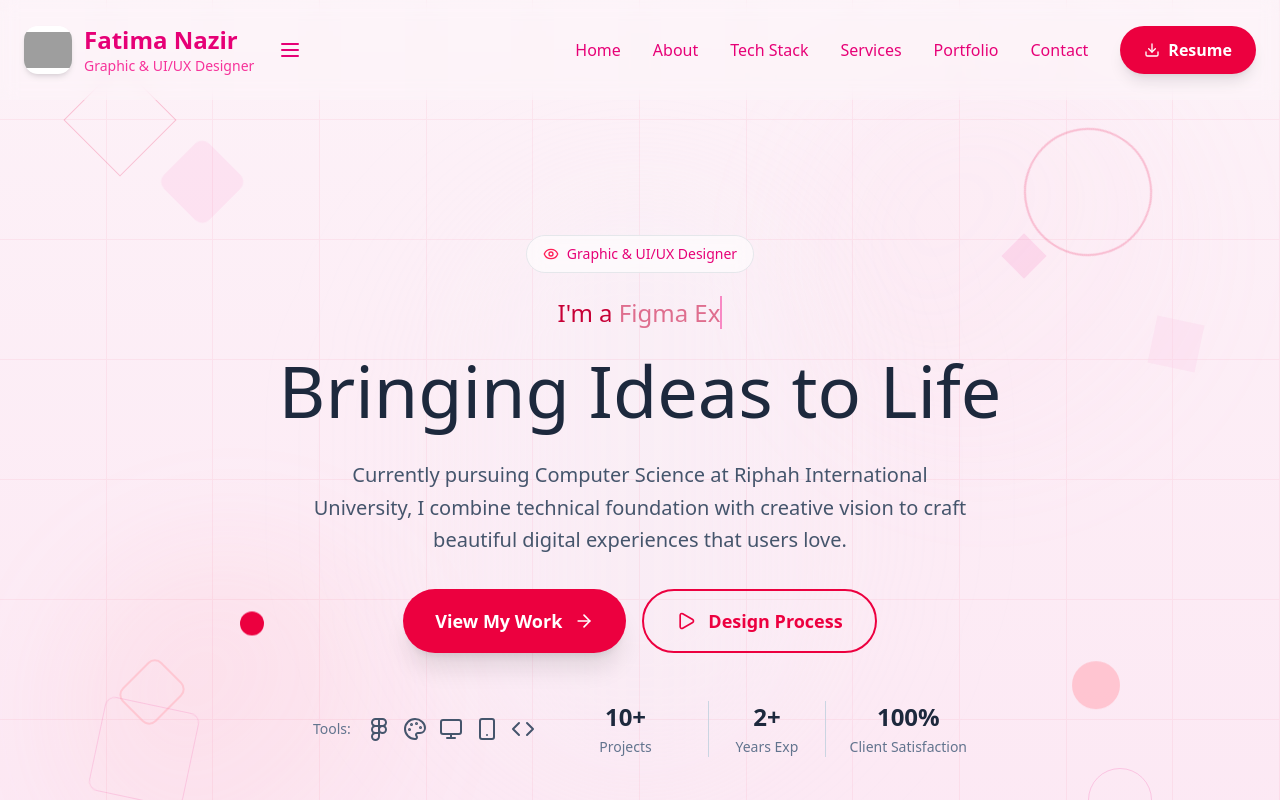
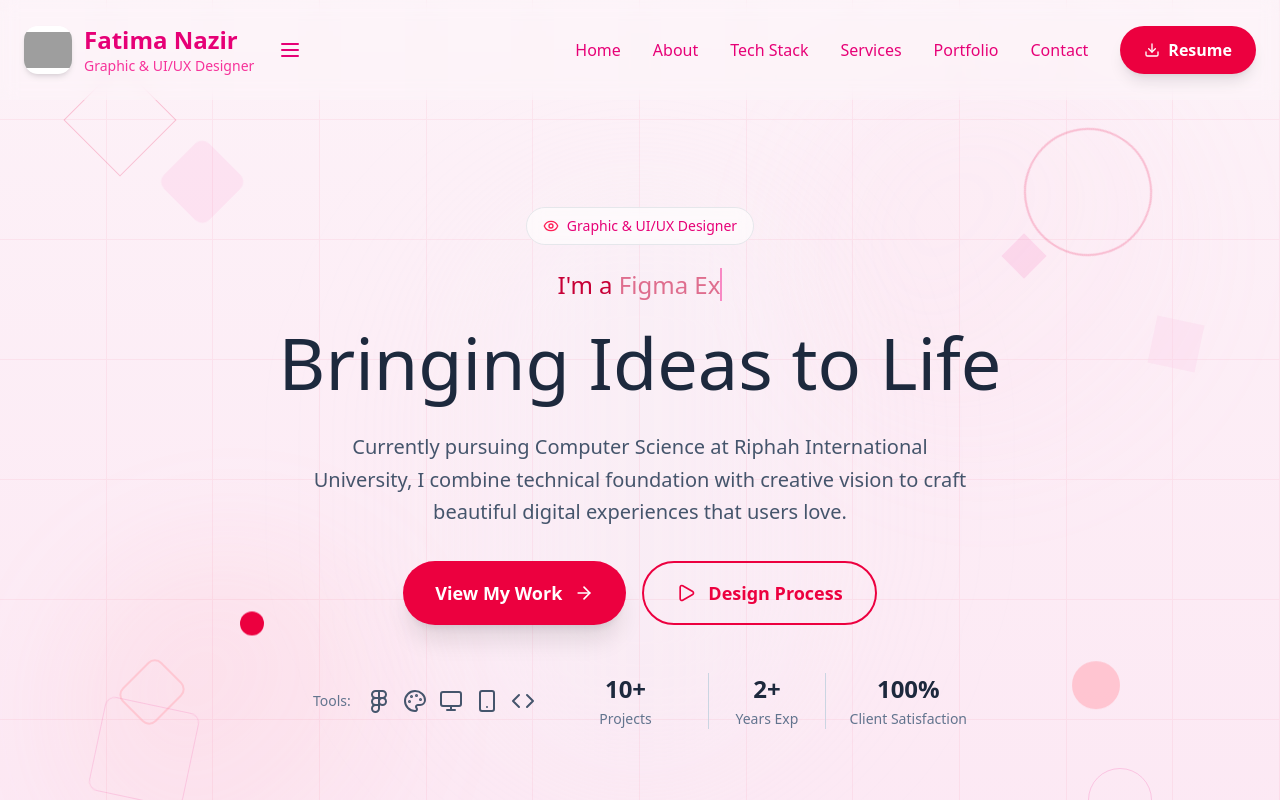
Before and after one commit to muhammadusmanahmedx/newportfolio, a Next.js app: page / in a window 1280 px wide. Shown: the top 800 px of the page. Built offline with nearby package versions, Linux system fonts and the light colour scheme; grey boxes are pictures that could not be loaded.

Commit message:
margin set final

```diff
--- a/app/components/header.tsx
+++ b/app/components/header.tsx
@@ -259,7 +259,7 @@ export default function UIUXDesignerHeader() {
         </div>
       )}
 
-      <section className="relative min-h-[120vh] overflow-hidden bg-gradient-to-b from-pink-50 to-pink-100 text-pink-900 flex items-center justify-center pt-12 sm:pt-16 md:pt-20 lg:pt-24">
+      <section className="relative min-h-[120vh] overflow-hidden bg-gradient-to-b from-pink-50 to-pink-100 text-pink-900 flex items-center justify-center pt-4 sm:pt-6 md:pt-8 lg:pt-10">
         <div className="absolute inset-0">
           <div className="absolute top-10 sm:top-20 right-10 sm:right-20 w-48 sm:w-64 md:w-80 lg:w-96 h-48 sm:h-64 md:h-80 lg:h-96 rounded-full bg-gradient-to-br from-pink-200/30 to-transparent blur-3xl animate-pulse sm:opacity-100 opacity-50" />
           <div
```
